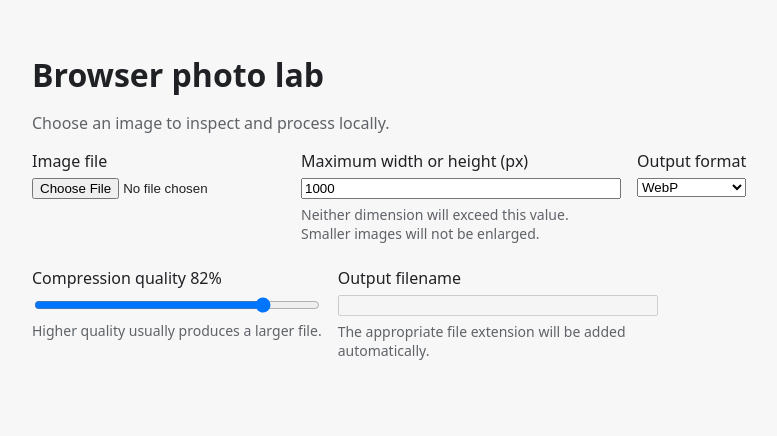
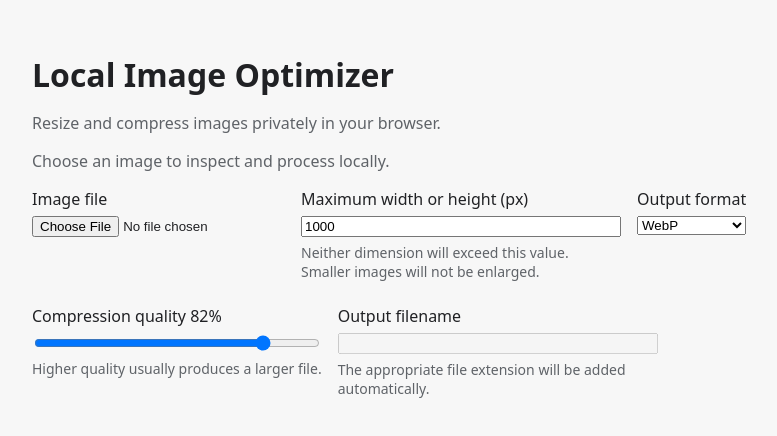
Before and after one commit to redrambles/local-image-optimizer, a React (Vite) app: page / in a window 1280 px wide. Shown: the top 436 px of the page, without its empty margins (248-1025 px from the left). Built offline with nearby package versions, Linux system fonts and the light colour scheme.

Commit message:
chore: Rename app to Local Image Optimizer

```diff
--- a/index.html
+++ b/index.html
@@ -4,7 +4,7 @@
     <meta charset="UTF-8" />
     <link rel="icon" type="image/svg+xml" href="/favicon.svg" />
     <meta name="viewport" content="width=device-width, initial-scale=1.0" />
-    <title>image-app</title>
+    <title>Local Image Optimizer</title>
   </head>
   <body>
     <div id="root"></div>
--- a/package.json
+++ b/package.json
@@ -1,5 +1,5 @@
 {
-  "name": "image-app",
+  "name": "local-image-optimizer",
   "private": true,
   "version": "0.0.0",
   "type": "module",
--- a/src/App.tsx
+++ b/src/App.tsx
@@ -77,7 +77,8 @@ function App() {
   };
   return (
     <main>
-      <h1>Browser photo lab</h1>
+      <h1>Local Image Optimizer</h1>
+      <p>Resize and compress images privately in your browser.</p>
       <p>Choose an image to inspect and process locally.</p>
       <div className="controls">
         <div className="control">
```
Also changed, not shown: 1 other file (tests, documents, lock files or other folders).
